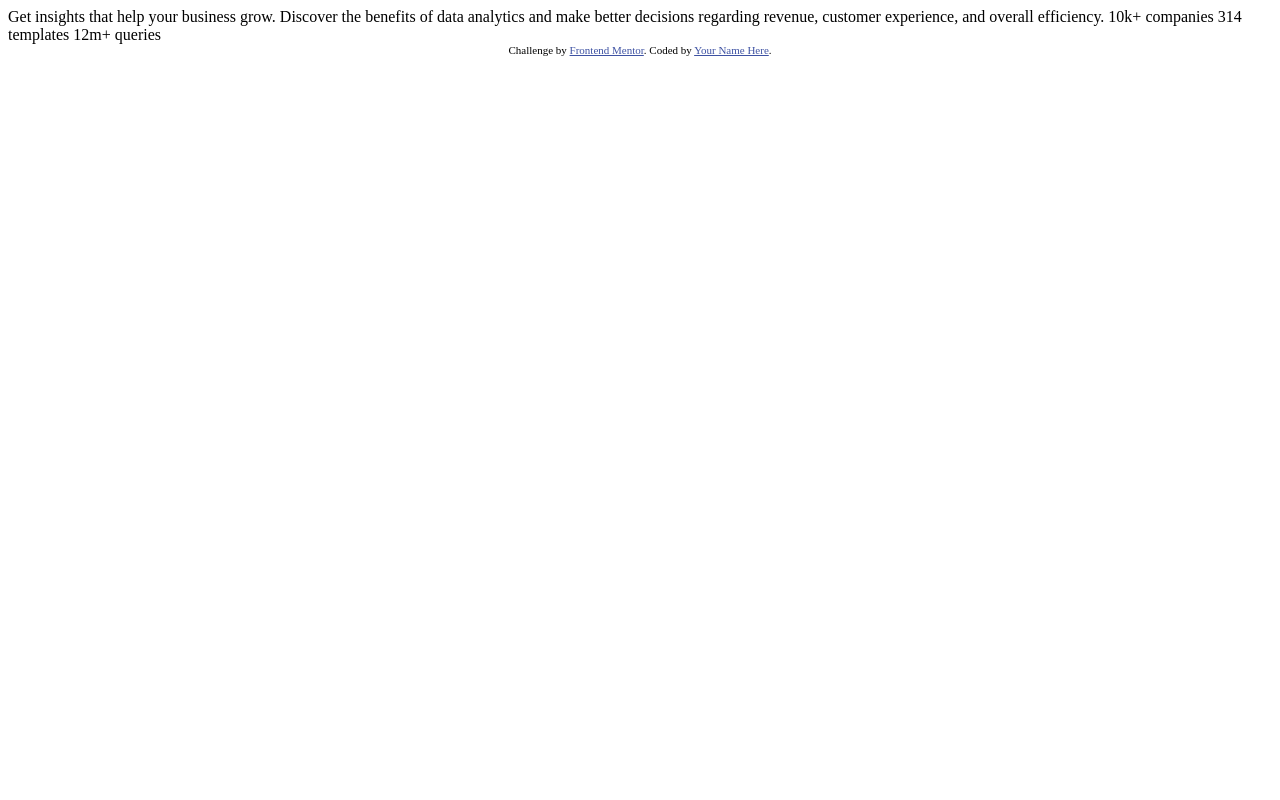
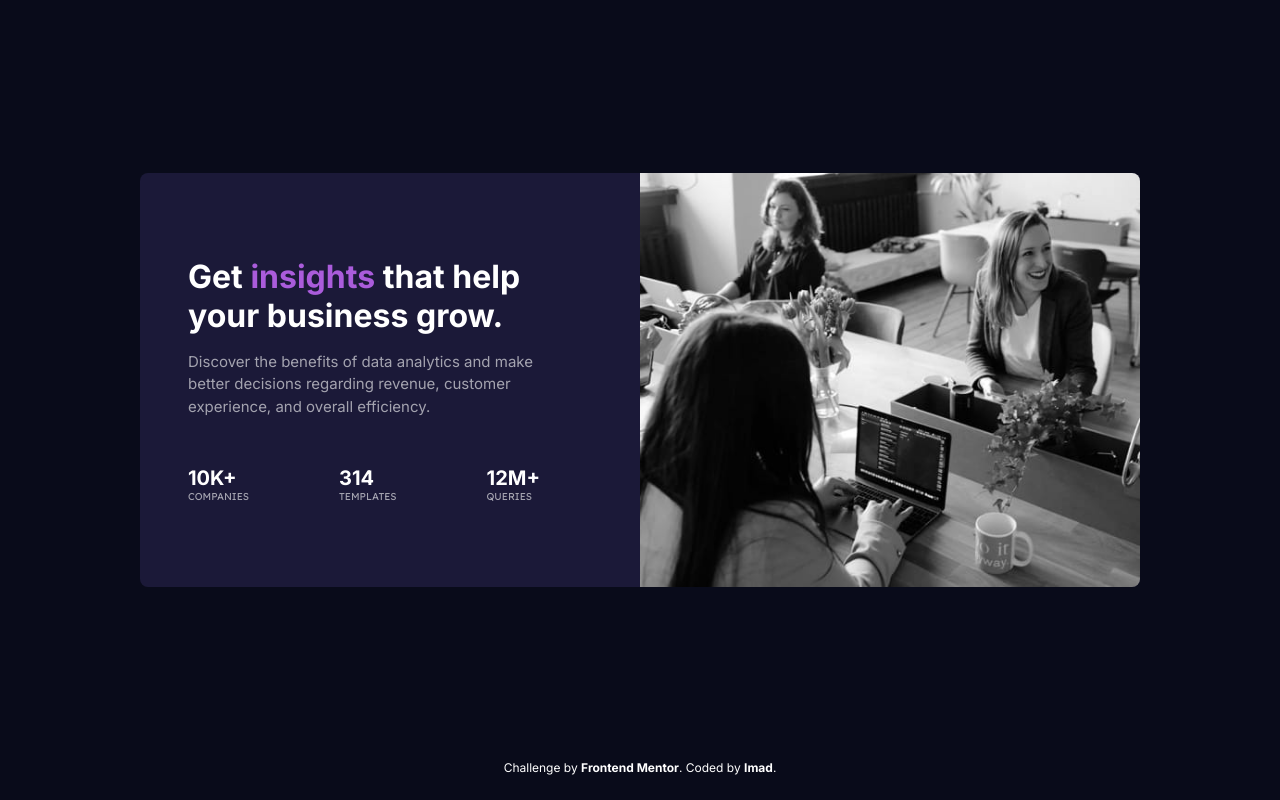
Before and after one commit to imadosan/stats-preview-card-component, a plain HTML site: page index.html in a window 1280 px wide. Drawn offline with Linux system fonts and the light colour scheme.

Commit message:
added html and some styling

```diff
--- /dev/null
+++ b/css/style.css
@@ -0,0 +1,106 @@
+:root {
+  /* Primary */
+  --main-bg-clr: hsl(233, 47%, 7%);
+  --card-bg-clr: hsl(244, 38%, 16%);
+  --accent-clr: hsl(277, 64%, 61%);
+
+  /* Neutral */
+  --main-heading-clr: hsl(0, 0%, 100%);
+  --main-paragraph-clr: hsla(0, 0%, 100%, 0.75);
+  --stats-heading-clr: hsla(0, 0%, 100%, 0.6);
+}
+
+* {
+  padding: 0;
+  margin: 0;
+  box-sizing: border-box;
+}
+
+html {
+  font-size: 62.5%;
+}
+
+body {
+  background-color: var(--main-bg-clr);
+  font-family: 'Inter', sans-serif;
+}
+
+.container {
+  display: flex;
+  min-height: 95vh;
+  align-items: center;
+  justify-content: center;
+}
+
+.card {
+  width: 100rem;
+  background-color: var(--card-bg-clr);
+  border-radius: 8px;
+  overflow: hidden;
+  display: grid;
+  grid-template-columns: repeat(2, 1fr);
+}
+
+.img-section,
+.img-section img {
+  width: 100%;
+  height: 100%;
+}
+
+.info-section {
+  display: flex;
+  justify-content: center;
+  flex-direction: column;
+  padding: 4.8rem 10rem 4.8rem 4.8rem;
+}
+
+.primary-heading {
+  font-size: 3.2rem;
+  color: var(--main-heading-clr);
+  margin-bottom: 1.6rem;
+  font-weight: 700;
+}
+
+.primary-heading span {
+  color: var(--accent-clr);
+}
+
+.description {
+  font-size: 1.5rem;
+  color: var(--stats-heading-clr);
+  margin-bottom: 4.8rem;
+  line-height: 1.5;
+}
+
+.stats-section {
+  list-style: none;
+  display: flex;
+  justify-content: space-between;
+  text-transform: uppercase;
+}
+
+.stats {
+  color: var(--main-heading-clr);
+  font-size: 2rem;
+  font-weight: 700;
+}
+
+.stats-paragraph {
+  font-size: 1rem;
+  font-weight: 400;
+  font-family: 'Lexend Deca', sans-serif;
+  color: var(--stats-heading-clr);
+}
+
+.attribution {
+  text-align: center;
+  color: var(--main-heading-clr);
+  font-size: 1.2rem;
+}
+
+.link:link,
+.link:visited {
+  color: var(--main-heading-clr);
+  text-decoration: none;
+  font-weight: 700;
+}
--- a/index.html
+++ b/index.html
@@ -1,33 +1,50 @@
 <!DOCTYPE html>
 <html lang="en">
+
 <head>
   <meta charset="UTF-8">
-  <meta name="viewport" content="width=device-width, initial-scale=1.0"> <!-- displays site properly based on user's device -->
+  <meta name="viewport" content="width=device-width, initial-scale=1.0">
+  <!-- displays site properly based on user's device -->
+  <link rel="preconnect" href="https://fonts.googleapis.com">
+  <link rel="preconnect" href="https://fonts.gstatic.com" crossorigin>
+  <link href="https://fonts.googleapis.com/css2?family=Inter:wght@400;700&family=Lexend+Deca&display=swap"
+    rel="stylesheet">
+  <link rel="icon" type="image/png" sizes="32x32" href="./images/favicon-32x32.png">
+  <link rel="stylesheet" href="css/style.css">
+  <title>Frontend Mentor | Stats preview card component</title>
+</head>
 
-  <link rel="icon" type="image/png" sizes="32x32" href="./images/favicon-32x32.png">
-
-  <title>Frontend Mentor | Stats preview card component</title>
-
-  <!-- Feel free to remove these styles or customise in your own stylesheet 👍 -->
-  <style>
-    .attribution { font-size: 11px; text-align: center; }
-    .attribution a { color: hsl(228, 45%, 44%); }
-  </style>
-</head>
 <body>
-
-  Get insights that help your business grow.
-
-  Discover the benefits of data analytics and make better decisions regarding revenue, customer
-  experience, and overall efficiency.
-
-  10k+ companies
-  314 templates
-  12m+ queries
+  <section class="container">
+    <div class="card">
+      <div class="info-section">
+        <h1 class="primary-heading">Get <span>insights</span> that help your business grow.</h1>
+        <p class="description">Discover the benefits of data analytics and make better decisions regarding revenue,
+          customer
+          experience, and overall efficiency.</p>
+        <ul class="stats-section">
+          <li class="stats">10k+ <div class="stats-paragraph">companies</div>
+          </li>
+          <li class="stats">314 <div class="stats-paragraph">templates</div>
+          </li>
+          <li class="stats">12m+ <div class="stats-paragraph">queries</div>
+          </li>
+        </ul>
+      </div>
+      <div class="img-section">
+        <picture>
+          <source srcset="images/image-header-desktop.jpg" type="image/jpg">
+          <source srcset="images/image-header-mobile.jpg" type="image/jpg">
+          <img src="images/image-header-desktop.jpg" alt="image of people working">
+        </picture>
+      </div>
+    </div>
+  </section>
 
   <div class="attribution">
-    Challenge by <a href="https://www.frontendmentor.io?ref=challenge" target="_blank">Frontend Mentor</a>.
-    Coded by <a href="#">Your Name Here</a>.
+    Challenge by <a class="link" href="https://www.frontendmentor.io?ref=challenge" target="_blank">Frontend Mentor</a>.
+    Coded by <a class="link" href="#">Imad</a>.
   </div>
 </body>
+
 </html>
```
